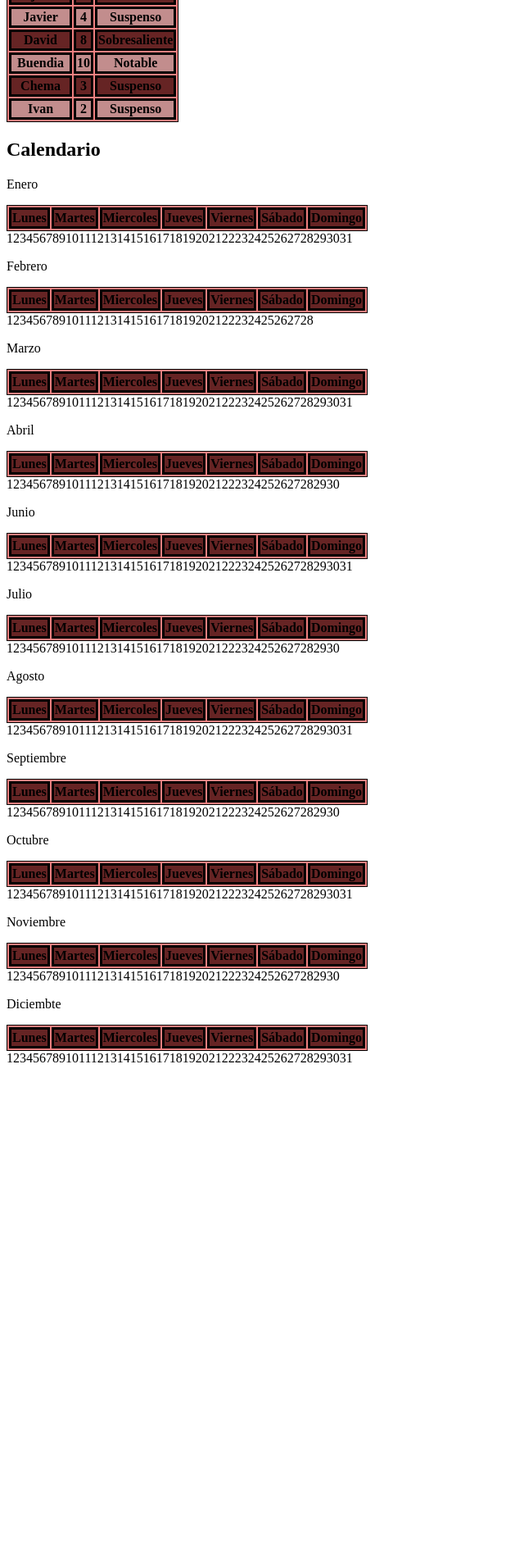
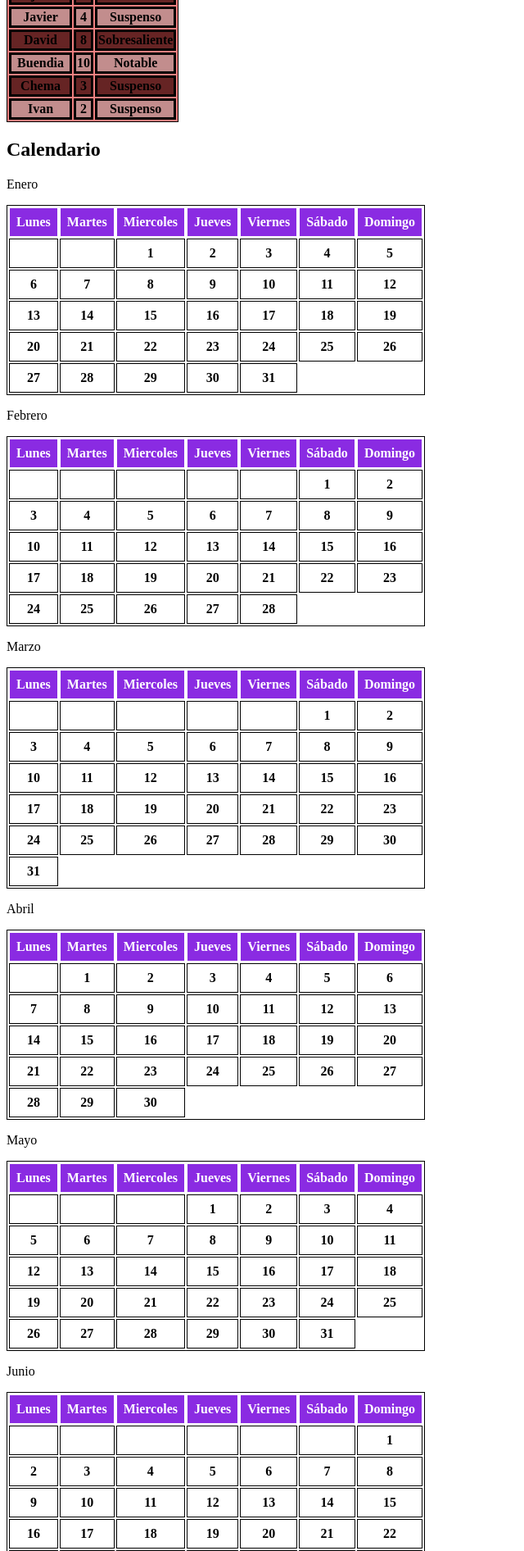
Before and after one commit to JavierMB91/Desarrollo-Web-Entorno-Servidor, a PHP site: page / in a window 1280 px wide. Shown: the part 745-2637 px from the top of the page at 82% size, without its empty margins (0-640 px from the left). Before the commit the page ends 2041 px from the top, so only its background shows below. Run offline with PHP 8.4, Linux system fonts and the light colour scheme.

Commit message:
Ejercicio

```diff
--- a/Tema3/css/estilos.css
+++ b/Tema3/css/estilos.css
@@ -18,3 +18,25 @@
 .tabla tr:nth-child(odd) {
     background-color: rgb(102, 36, 36);
 }
+
+
+.dia {
+    border: solid 1px;
+    width: 200px;
+    text-align: center;
+    font-weight: 700;
+    background-color: white;
+}
+
+.dia tr, .dia td {
+    border: solid 1px;
+}
+
+.dia td {
+    padding: 0.5rem;
+}
+
+.dia tr:first-child {
+    background-color: blueviolet;
+    color: white;
+}
--- a/Tema3/index.php
+++ b/Tema3/index.php
@@ -91,23 +91,39 @@
 
     <h2>Calendario</h2>
     <?php
-        $meses = ["Enero" =>31, "Febrero" =>28, "Marzo" =>31, "Abril" =>30, "Junio" => 31, "Julio" => 30, "Agosto" => 31, "Septiembre" => 30, "Octubre" => 31, "Noviembre" => 30, "Diciembte" => 31];
+    $meses = ["Enero" => 31, "Febrero" => 28, "Marzo" => 31, "Abril" => 30, "Mayo" => 31, "Junio" => 30, "Julio" => 31, "Agosto" => 31, "Septiembre" => 30, "Octubre" => 31, "Noviembre" => 30, "Diciembre" => 31];
         $diasSemnana = ["Lunes", "Martes", "Miercoles", "Jueves", "Viernes", "Sábado", "Domingo"];
+        $dia = 3;
 
         foreach($meses as $mes => $dias) {
+            //muestro los dias de la semana
             echo "<p>$mes</p>";
-            echo '<table class="tabla">';
+            echo '<table class="dia">';
             echo '<tr>';
             foreach($diasSemnana as $semana){
                 echo "<td>$semana</td>";
             }
 
+            echo '</tr>';
+            echo '<tr>';
+            //crear dias vacios de principios de mes
+            for($j=1 ; $j < $dia ; $j++){
+                echo '<td></td>';
+            }
+            //mostrar los dias del mes
+            for($i = 1; $i <= $dias ; $i++) {
+                echo "<td>$i</td>";
+                $dia++;
+                //si hemos llegado al domingo (dia 7), volvemos al lunes y cambiamos fila
+                if($dia > 7) {
+                    $dia = 1;
+                    echo "</tr><tr>";
+                }
+
+            }
+
+            echo "</tr>";
             echo '</table>';
-            echo '<tr>';
-
-            for($i = 1; $i <= $dias ; $i++) {
-                echo $i;
-            }
         }
     ?>
 
```
